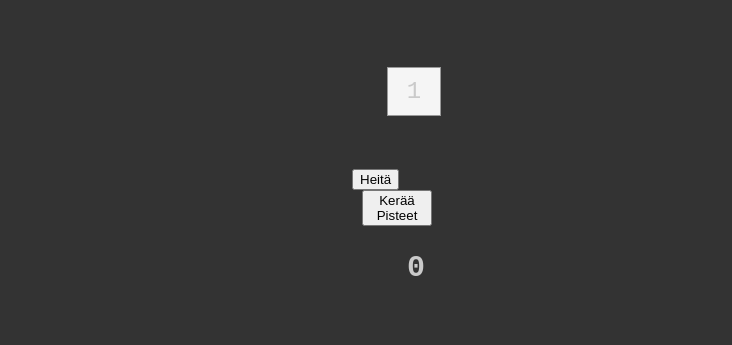
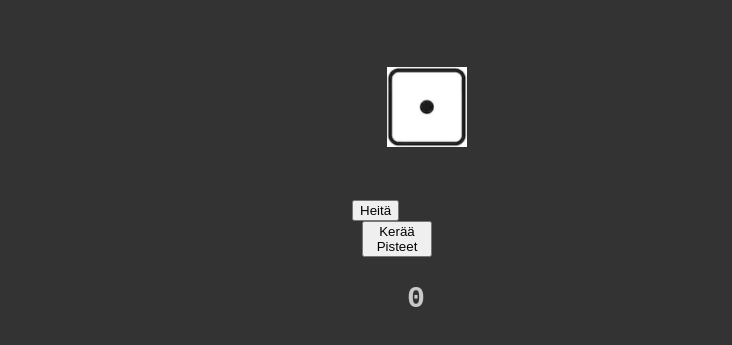
Before and after one commit to jasper-alakoskela/sikanoppapeli, a plain HTML site: page 1noppa.html in a window 1280 px wide. Both pictures are taken after a click on the button "Heitä". Shown: the part 291-636 px from the top of the page, without its empty margins (548-1280 px from the left). Drawn offline with Linux system fonts and the light colour scheme.

Commit message:
nopat laitettu

```diff
--- a/1noppa.html
+++ b/1noppa.html
@@ -19,7 +19,7 @@
         <p id="p2score">Pisteet:0</p>
     </div>
     <br><br>
-    <div id="die" class="dice">0</div>
+    <img src="img/dice1.png" name="die" id="die" class="dice">
     <br><br>
     <button id="rollbtn" onclick="rollDice()">Heitä</button>
     <button id="getscorebtn">Kerää Pisteet</button>
@@ -32,4 +32,6 @@
     <script src="app.js"></script>
 </body>
 
+
+
 </html>
--- a/app.js
+++ b/app.js
@@ -3,6 +3,8 @@ let player1 = document.getElementById("p1");
 let player2 = document.getElementById("p2");
 let p1Name = document.getElementById("p1name");
 let p2Name = document.getElementById("p2name");
+
+
 
 let players = [player1, player2]
 
@@ -14,16 +16,16 @@ let player2Score = 0;
 
 function rollDice() {
 
-    document.getElementById("dicegif").style.display = "block";
-    document.getElementById("die").style.visibility = "hidden";
-
+    //document.getElementById("dicegif").style.display = "block";
+    //document.getElementById("die").style.visibility = "hidden";
 
     let dice = document.getElementById("die");
     dice = Math.floor(Math.random() * 6) + 1;
+
     die.innerHTML = dice;
 
-    document.getElementById("dicegif").style.display = "none";
-    document.getElementById("die").style.visibility = "visible";
+    //document.getElementById("dicegif").style.display = "none";
+    //document.getElementById("die").style.visibility = "visible";
 
     score += dice;
 
@@ -32,6 +34,21 @@ function rollDice() {
         changeTurn();
     }
 
+
+    let face1 = new Image()
+    face1.src = "img/dice1.png"
+    let face2 = new Image()
+    face2.src = "img/dice2.png"
+    let face3 = new Image()
+    face3.src = "img/dice3.png"
+    let face4 = new Image()
+    face4.src = "img/dice4.png"
+    let face5 = new Image()
+    face5.src = "img/dice5.png"
+    let face6 = new Image()
+    face6.src = "img/dice6.png"
+
+    document.images["die"].src = eval("face" + dice + ".src")
 
     update();
 
--- a/css/style2.css
+++ b/css/style2.css
@@ -27,14 +27,10 @@ h1 {
     left: 1200px;
 }
 
-div.dice{
+img.dice{
+    width: 80px;
+    height: 80px;
     display: block;
-	width:32px;
-	background:#F5F5F5;
-	border:#999 1px solid;
-	padding:10px;
-	font-size:24px;
-	text-align:center;
     margin:5px;
     position: relative;
     left: 920px;
```
Also changed, not shown: img/dice1.png (added), img/dice2.png (added), img/dice3.png (added), img/dice4.png (added), img/dice5.png (added), img/dice6.png (added).
